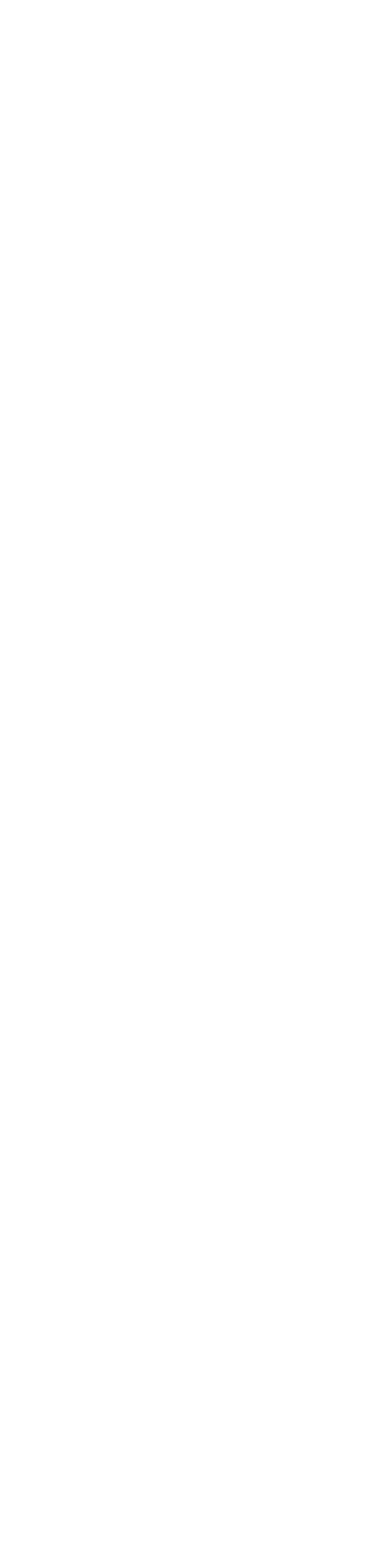
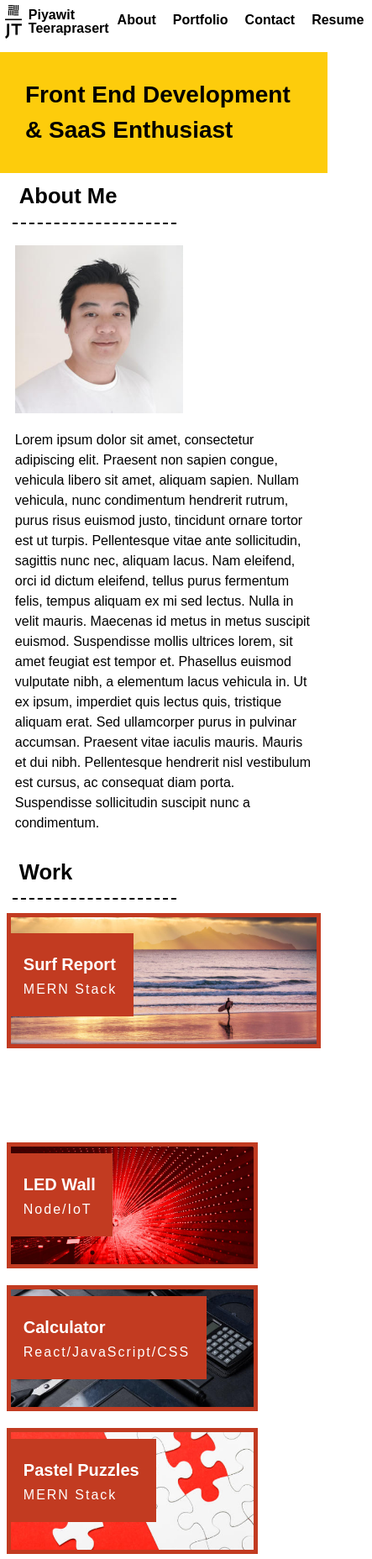
Before and after one commit to jouriena11/W2-challenge-portfolio-piyawit-teeraprasert, a plain HTML site: page index.html in a window 390 px wide. Shown: the top 1856 px of the page at 84% size, 443 px wide, since content can reach past the window. Before the commit the page ends 844 px from the top, so only its background shows below. Drawn offline with Linux system fonts and the light colour scheme.

Commit message:
Images, 100% completed CSS, 85% completed HTML

```diff
--- a/assets/css/style.css
+++ b/assets/css/style.css
@@ -0,0 +1,321 @@
+/* These are motif colors that might be changed later, hence a root CSS */
+:root {
+    --yellow: #fdcc0c;
+    --beta-carotene: #c23b21;
+}
+
+body {
+    display: flex;
+    flex-direction: column;
+}
+
+/* Headings and Paragraph */
+
+h1, h2, h4 {
+    color: #000;
+}
+
+h1 {
+    font-size: 2.25rem;
+}
+
+h2 {
+    font-size: 1.75rem;
+}
+
+h3 {
+    font-size: 1.5rem;
+    color: #fff;
+}
+
+h4 {
+    font-size: 1.25rem;
+}
+
+h5 {
+    font-size: 1.1rem;
+}
+
+h6 {
+    font-size: 0.95rem;
+}
+
+p {
+    flex-wrap: wrap;
+    font-size: 1rem;
+    line-height: 1.5;
+}
+
+/* Link */
+
+a {
+    text-decoration: none;
+    color: #000;
+}
+
+a:hover {
+    color: var(--beta-carotene);
+    text-decoration: underline;
+}
+
+/* Navigation Bar */
+
+nav {
+    display: flex;
+    flex-direction: row;
+    margin: 1.5%;
+    justify-content: space-between;
+}
+
+nav ul {
+    display: flex;
+    flex-direction: row;
+}
+
+nav div img {
+    max-height: 40px;
+}
+
+.nav-logo {
+    display: flex;
+    flex-direction: row;
+    align-items: center;
+}
+
+.logo {
+    margin-right: 8px;
+}
+
+.nav-item {
+    margin: 10px;
+    font-weight: 700;
+}
+
+/* Header */
+
+h1 {
+    position: relative;
+}
+
+.header-text {
+    position: relative;
+    padding: 60px;
+    display: flex;
+    justify-content: center;
+    align-items: center;
+    z-index: 10;
+}
+
+header {
+    position: relative;
+    background: var(--yellow);
+    max-height: 240px;
+}
+
+/* .header-image {
+    position: relative;
+    opacity: 0.6;
+    bottom: 155px;
+    max-height: 100vh;
+} */
+
+section {
+    display: flex;
+    flex-direction: row;
+}
+
+.section-left {
+    flex: 10%;
+    padding: 2%;
+    margin: 2% 0;
+    border-right: 3px solid #000;
+    text-align: right;
+}
+
+.section-right {
+    flex: 80%;
+    padding: 2%;
+    display: flex;
+    margin: 10px;
+}
+
+.profile-image {
+    max-width: 200px;
+    max-height: 200px;
+    margin-right: 25px;
+}
+
+.section-right-work {
+    flex: 80%;
+    display: flex;
+    flex-wrap: wrap;
+    justify-content: space-between;
+    padding: 2%;
+}
+
+.img-box {
+    max-height: 375px;
+    width: 100%;
+    margin-bottom: 20px;
+}
+
+.img-box img {
+    border: 5px solid var(--beta-carotene);
+    width: 100%;
+    max-height: 100%;
+    object-fit: cover;
+}
+
+.img-box2 {
+    height: 200px;
+    max-width: 49%;
+    flex: 1 0 100%;
+    margin: 10px 0px;
+}
+
+.img-box2 img {
+    border: 5px solid var(--beta-carotene);
+    width: 100%;
+    height: 100%;
+    object-fit: cover;
+}
+
+.text-block {
+    position: relative;
+    bottom: 140px;
+    background-color: var(--beta-carotene);
+    color: white;
+    line-height: 1.75;
+    padding: 20px;
+    width: fit-content;
+}
+
+.text-block p {
+    letter-spacing: 2px;
+}
+
+.contact {
+    display: flex;
+    align-items: center;
+    font-weight: 700;
+    justify-content: space-between;
+    width: 80%;
+}
+
+footer {
+    background-color: var(--yellow);
+    padding: 15px;
+    text-align: center;
+}
+
+
+/* Responsive Screen */
+
+@media screen and (max-width: 1150px) {
+    .img-box {
+        margin-bottom: -20px;
+        max-height: 55vh;
+    }
+}
+
+@media screen and (max-width: 1024px) {
+    .img-box {
+        max-height: 50vh;
+    }
+}
+
+@media screen and (max-width: 768px) {
+
+    h1 {
+        font-size: 2rem;
+        line-height: 1.5;
+    }
+
+    h2 {
+        font-size: 1.75rem;
+    }
+
+    h3 {
+        font-size: 1.5rem;
+    }
+    h4 {
+        font-size: 1.25rem;
+    }
+
+    .header-text {
+        padding: 40px;
+    }
+
+    section {
+        flex-direction: column;
+    }
+
+    .section-left {
+        border-right: none;
+        border-bottom: 2.2px dashed #000;
+        max-width: 50%;
+        padding-bottom: 18px;
+        margin-left: 15px;
+        text-align: left;
+    }
+
+    .section-right {
+        flex-wrap: wrap;
+    }
+
+    .profile-image {
+        margin-right: 0px;
+        margin-bottom: 20px;
+    }
+
+    .contact {
+        display: block;
+        list-style: circle;
+        line-height: 2;
+        margin-top: -20px;
+        margin-left: 20px;
+    }
+
+    .img-box {
+        max-height: 40vh;
+        margin-bottom: 10px;
+    }
+
+}
+
+@media screen and (max-width: 576px) {
+
+    header{
+        margin-top: 10px;
+    }
+
+    .header-text {
+        padding: 30px;
+    }
+
+    h1 {
+        font-size: 1.75rem;
+        line-height: 1.5;
+    }
+
+    h2 {
+        font-size: 1.6rem;
+    }
+
+    h3 {
+        font-size: 1.25rem;
+    }
+
+    h4 {
+        font-size: 1rem;
+    }
+
+    .img-box {
+        max-height: 30vh;
+    }
+
+    .img-box2 {
+        height: 150px;
+        max-width: 80%;
+    }
+}
--- a/index.html
+++ b/index.html
@@ -6,12 +6,102 @@
     <meta name="viewport" content="width=device-width, initial-scale=1.0">
     <link rel="stylesheet" href="./assets/css/reset.css">
     <link rel="stylesheet" href="./assets/css/style.css">
-    <title>Document</title>
+    <title>Piyawit Teeerapsert | Online Portfolio</title>
 </head>
 <body>
-    <nav></nav>
-    <header></header>
-    <footer></footer>
+    <nav>
+        <div class="nav-logo">
+            <img class="logo" src="./assets/img/logo-piyawit-teeraprasert-no-background.png" alt="A personal logo of Piyawit Teeraprasert">
+            <h4>Piyawit Teeraprasert</h4>
+        </div>
+        <div>
+        <ul>
+            <li class="nav-item"><h4><a href="#about">About</a></h4></li>
+            <li class="nav-item"><h4><a href="#work">Portfolio</a></h4></li>
+            <li class="nav-item"><h4><a href="#contact">Contact</a></h4></li>
+            <li class="nav-item"><h4><a href="#">Resume</a></h4></li>
+        </ul>
+        </div>
+    </nav>
+    <header>
+        <div class="header-text">
+        <h1>Front End Development & SaaS Enthusiast</h1>
+        </div>
+        <!-- <div>
+        <img class="header-image" src="./assets/img/header-img-bw.jpg" alt="Sydney Harbour Bridge">
+        </div> -->
+    </header>
+    <section>
+        <div class="section-left">
+        <h2 id="about">About Me</h2>
+        </div>
+        <div class="section-right">
+            <img class="profile-image" src="./assets/img/piyawit-teeraprasert-profile-image-75.jpg" alt="A profile photo of Piyawit Teeraprasert">
+            <p>Lorem ipsum dolor sit amet, consectetur adipiscing elit. Praesent non sapien congue, vehicula libero sit amet, aliquam sapien. Nullam vehicula, nunc condimentum hendrerit rutrum, purus risus euismod justo, tincidunt ornare tortor est ut turpis. Pellentesque vitae ante sollicitudin, sagittis nunc nec, aliquam lacus. Nam eleifend, orci id dictum eleifend, tellus purus fermentum felis, tempus aliquam ex mi sed lectus. Nulla in velit mauris. Maecenas id metus in metus suscipit euismod. Suspendisse mollis ultrices lorem, sit amet feugiat est tempor et. Phasellus euismod vulputate nibh, a elementum lacus vehicula in. Ut ex ipsum, imperdiet quis lectus quis, tristique aliquam erat. Sed ullamcorper purus in pulvinar accumsan. Praesent vitae iaculis mauris. Mauris et dui nibh. Pellentesque hendrerit nisl vestibulum est cursus, ac consequat diam porta. Suspendisse sollicitudin suscipit nunc a condimentum.</p>
+        </div>
+    </section>
+    <section>
+        <div class="section-left">
+            <h2 id="work">Work</h2>
+        </div>
+
+        <div class="section-right-work">
+            <div class="img-box">
+                <a href="#"><img src="./assets/img/inside-content-surf-cropped-1024x425.jpg" alt="Sunset Surfing"></a>
+                <div class="text-block">
+                    <h3>Surf Report</h3>
+                    <p>MERN Stack</p>
+                </div>
+            </div>
+            <div class="img-box2">
+                <a href="#"><img src="./assets/img/inside-content-led-wall.jpg" alt="A red duotone image of an LED Wall"></a>
+                <div class="text-block">
+                    <h3>LED Wall</h3>
+                    <p>Node/IoT</p>
+                </div>
+            </div>
+            <div class="img-box2">
+                <a href="#"><img src="./assets/img/inside-content-calculator-512x342.jpg" alt="A Calculator"></a>
+                <div class="text-block">
+                    <h3>Calculator</h3>
+                    <p>React/JavaScript/CSS</p>
+                </div>
+            </div>
+            <div class="img-box2">
+                <a href="#"><img src="./assets/img/inside-content-puzzle-513x342.jpg" alt="A puzzle"></a>
+                <div class="text-block">
+                    <h3>Pastel Puzzles</h3>
+                    <p>MERN Stack</p>
+                </div>
+            </div>
+            <div class="img-box2">
+                <a href="#"><img src="./assets/img/inside-content-buddy-run.jpg" alt="A lower shot of two buddies running"></a>
+                <div class="text-block">
+                    <h3>Run Buddy</h3>
+                    <p>HTML/CSS</p>
+                </div>
+            </div>
+        </div>
+    </section>
+    <section>
+        <div class="section-left">
+        <h2 id="contact">Contact</h2>
+        </div>
+
+
+        <div class="section-right">
+            <ul class="contact">
+                <li class="contact-item"><h5>0478-786-656</h5></li>
+                <li class="contact-item"><h5><a href="mailto:p.teeraprasert@gmail.com">p.teeraprasert@gmail.com</a></h5></li>
+                <li class="contact-item"><h5><a href="https://github.com/jouriena11/">GitHub</a></h5></li>
+                <li class="contact-item"><h5><a href=#>Twitter</a></h5></li>
+                <li class="contact-item"><h5><a href="https://www.linkedin.com/in/piyawit-teeraprasert/">LinkedIn</a></h5></li>
+            </ul>
+        </div>
+    </section>
+    <footer>
+        <h6>Last Update: 20 November 2022</h6>
+    </footer>
 
 </body>
 </html>
```
Also changed, not shown: assets/img/header-img-bw.jpg (added), assets/img/inside-content-buddy-run.jpg (added), assets/img/inside-content-calculator-512x342.jpg (added), assets/img/inside-content-led-wall.jpg (added), assets/img/inside-content-puzzle-513x342.jpg (added), assets/img/inside-content-surf-cropped-1024x425.jpg (added), assets/img/inside-content-surf-uncropped-1024-425.jpg (added), assets/img/logo-piyawit-teeraprasert-no-background.png (added), assets/img/piyawit-teeraprasert-profile-image-75.jpg (added), assets/img/piyawit-teeraprasert-profile-image-85.jpg (added), 2 other files.
